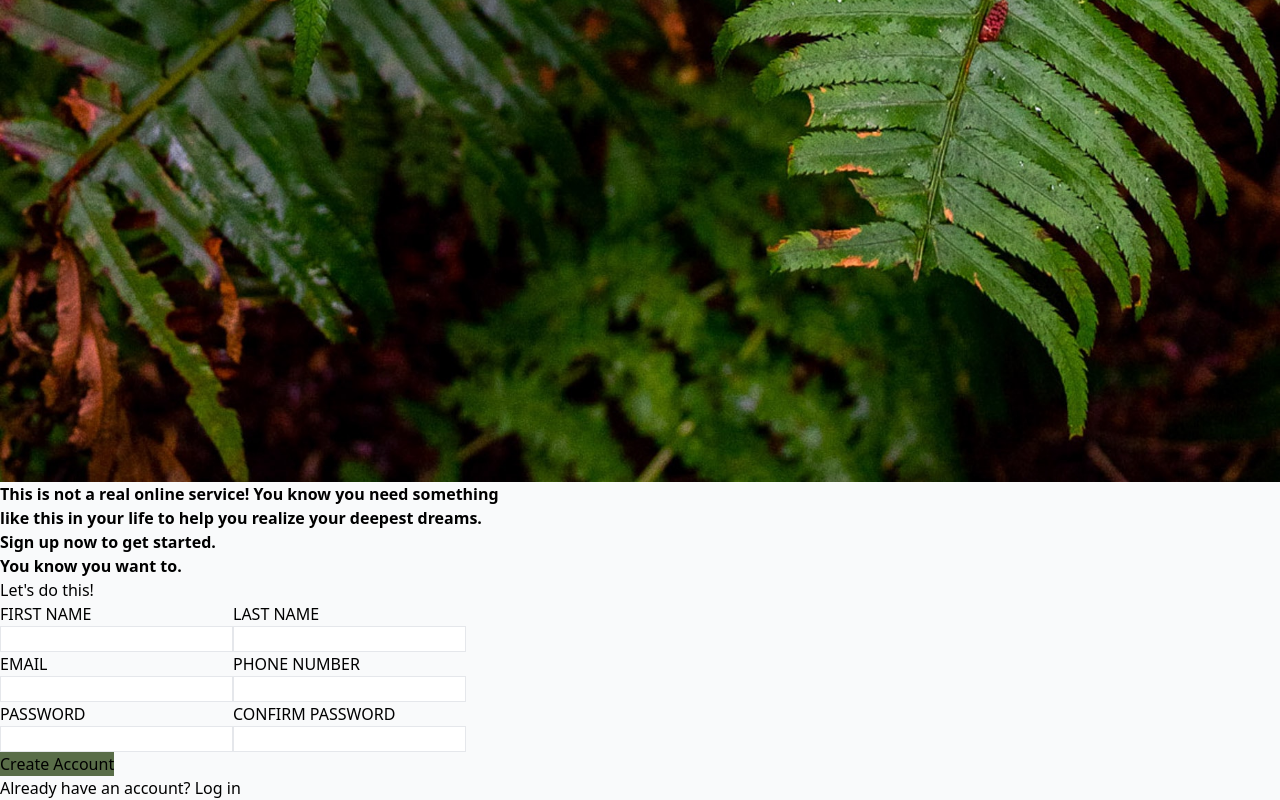
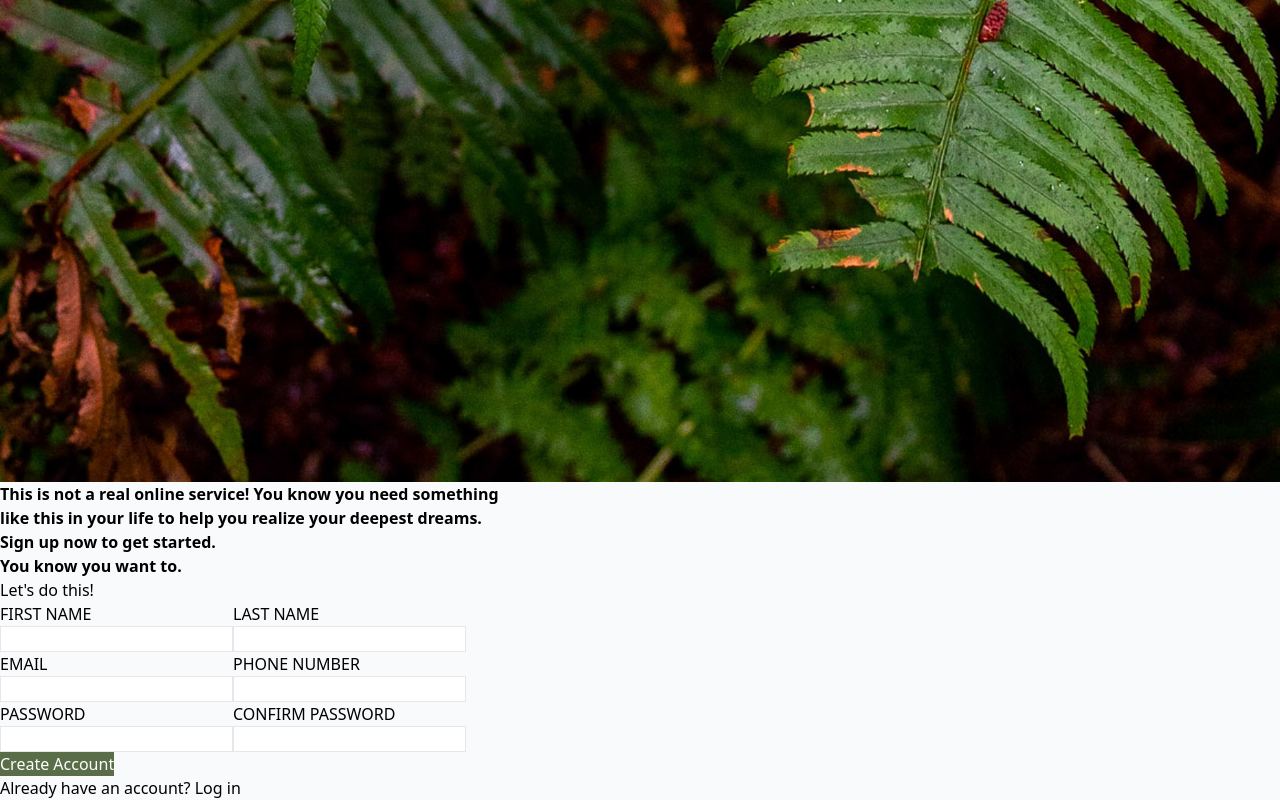
Before and after one commit to Ja-Uyoma/Sign-up-Form, a website built with Vite: page index.html in a window 1280 px wide. Shown: the part 1945-2745 px from the top of the page. Built offline with nearby package versions, Linux system fonts and the light colour scheme.

Commit message:
feat: make the button text white

```diff
--- a/index.html
+++ b/index.html
@@ -106,7 +106,9 @@
             </label>
           </div>
 
-          <button type="submit" class="bg-flat-green">Create Account</button>
+          <button type="submit" class="bg-flat-green text-white">
+            Create Account
+          </button>
 
           <p>Already have an account? <a href="./">Log in</a></p>
         </form>
```
